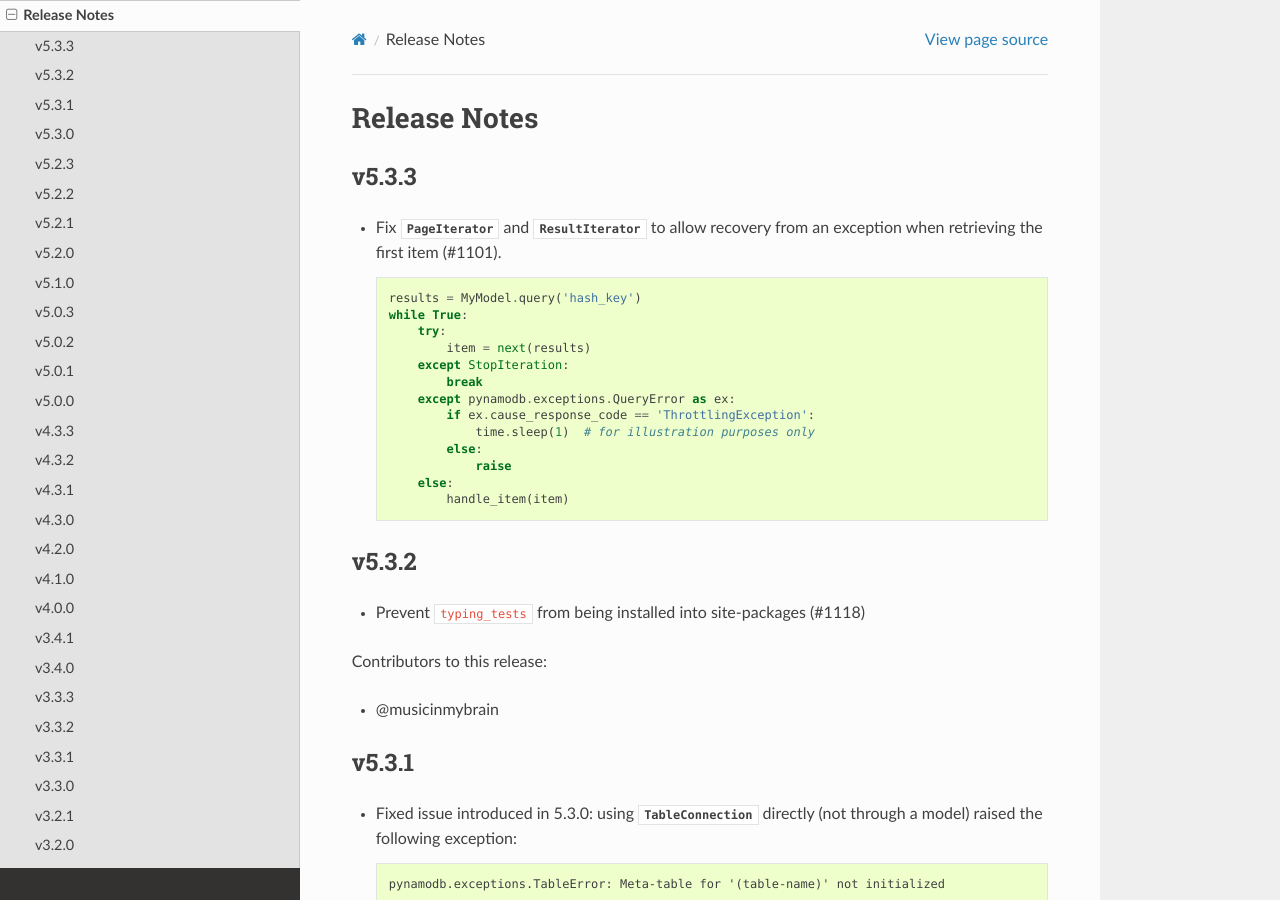
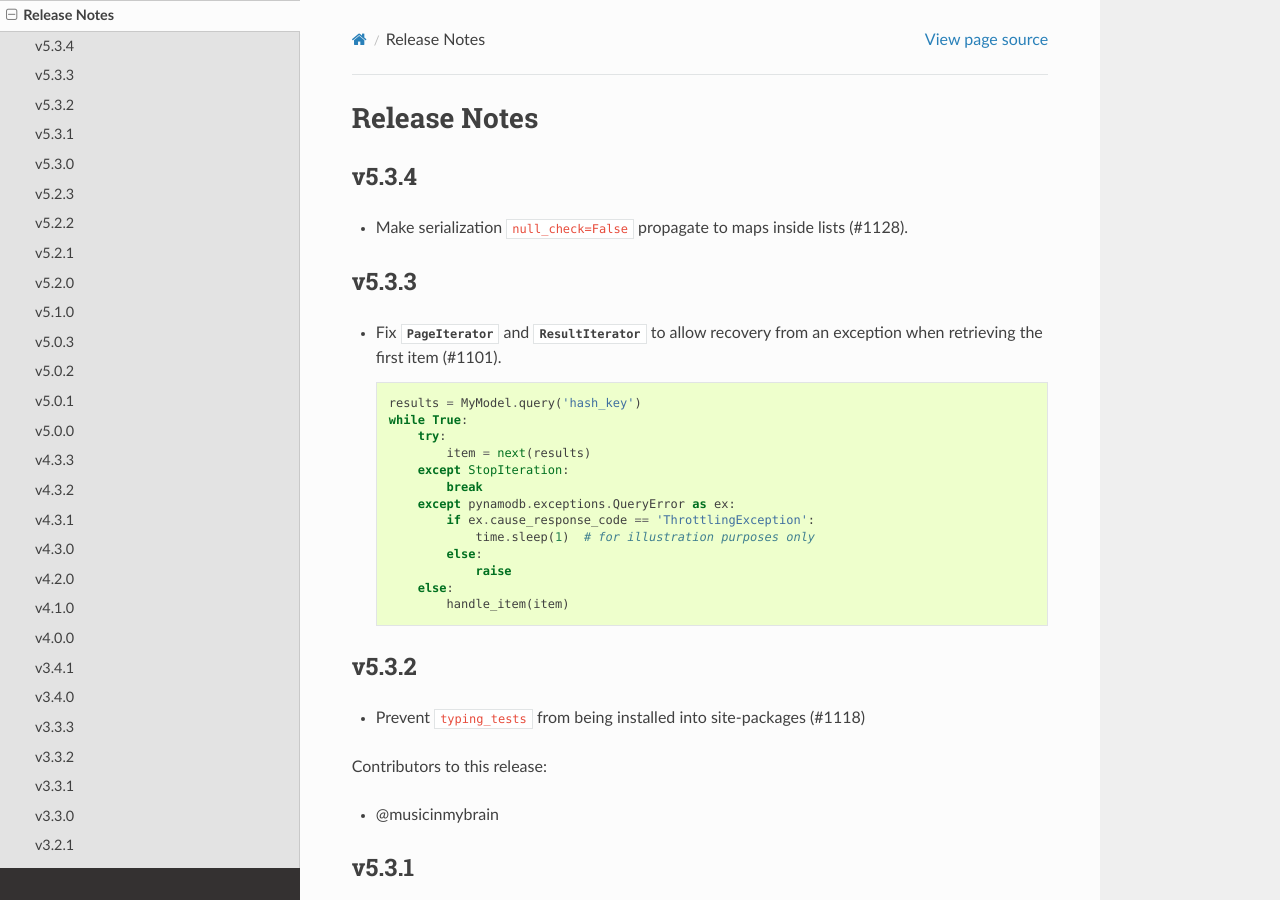
Before and after one commit to pynamodb/PynamoDB, a Sphinx documentation site: the page built from docs/release_notes.rst, in a window 1280 px wide and 900 px high. Built offline with Sphinx 7.4.7 and the Read the Docs theme 2.0.0, drawn with Linux system fonts in a browser that asks for light colours.

Commit message:
bump version & add release note

```diff
--- a/docs/release_notes.rst
+++ b/docs/release_notes.rst
@@ -2,6 +2,11 @@
 
 Release Notes
 =============
+
+v5.3.4
+----------
+* Make serialization :code:`null_check=False` propagate to maps inside lists (#1128).
+
 
 v5.3.3
 ----------
--- a/pynamodb/__init__.py
+++ b/pynamodb/__init__.py
@@ -7,4 +7,4 @@ A simple abstraction over DynamoDB
 """
 __author__ = 'Jharrod LaFon'
 __license__ = 'MIT'
-__version__ = '5.3.3'
+__version__ = '5.3.4'
```
